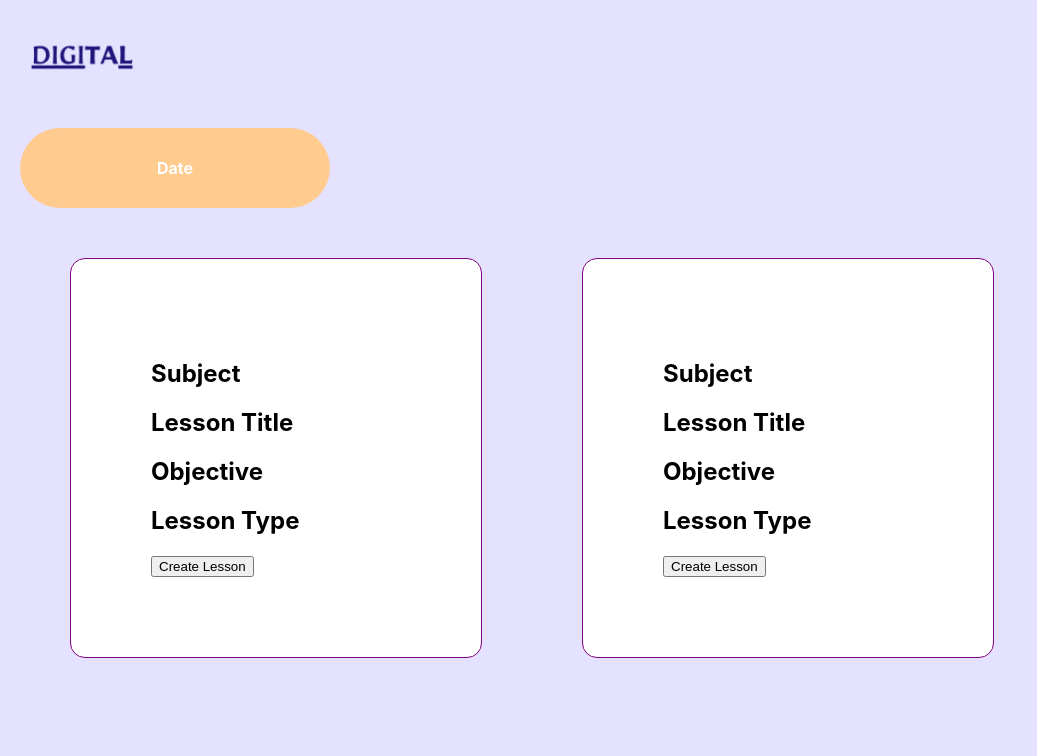
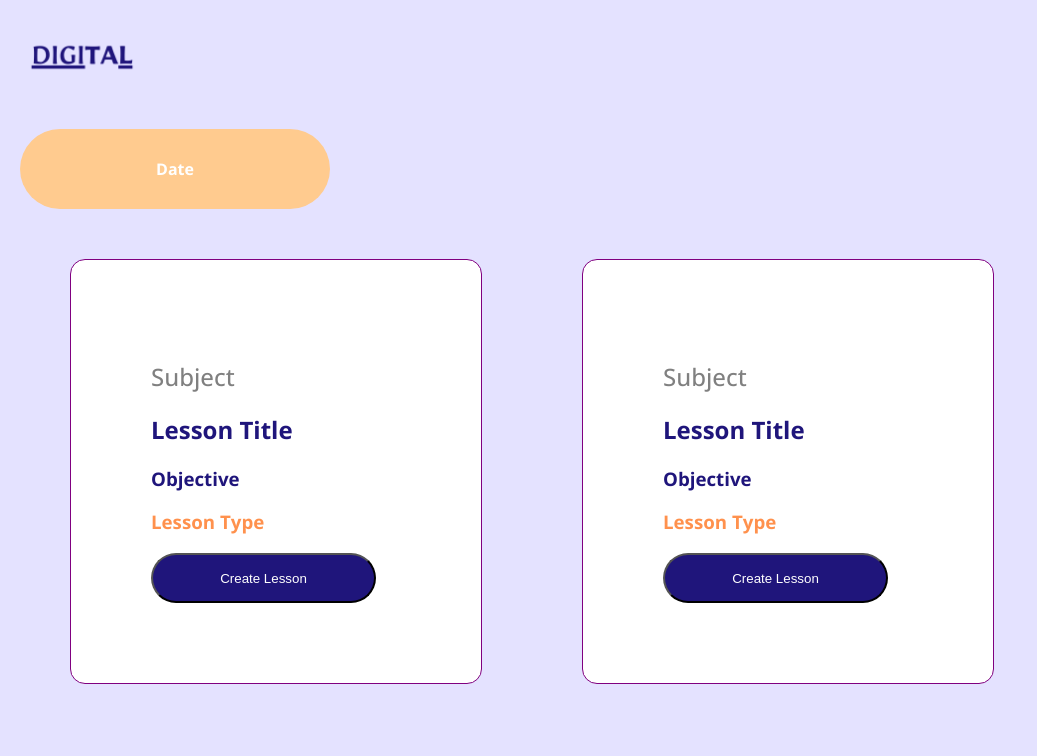
Before and after one commit to jmcc999/DigitalTAFrontEnd, a React (Create React App) app in the folder app/: page / in a window 1280 px wide. Shown: the top 756 px of the page, without its empty margins (0-1037 px from the left). Built offline with nearby package versions, Linux system fonts and the light colour scheme.

Commit message:
text styling

```diff
--- a/app/src/App.js
+++ b/app/src/App.js
@@ -2,6 +2,7 @@ import React, {Component} from "react";
 import logo from './purplelogo.png';
 import './App.css';
 import Subject from './Subject'
+
 
 class App extends Component {
   render() {
--- a/app/src/Subject/index.js
+++ b/app/src/Subject/index.js
@@ -1,25 +1,21 @@
 import React, { Component } from 'react';
 import ReactDOM from 'react-dom/client';
 import '../index.css';
-import App from '../App';
-
 
 class Subject extends Component {
-  constructor() {
+  /* constructor() {
     super()
-
-
-  }
+  } */
 
   render() {
     return (
 
         <div className="subject">
-            <h2>Subject</h2>
-            <h2>Lesson Title</h2>
-            <h2>Objective</h2>
-            <h2>Lesson Type</h2>
-            <input type="button" value="Create Lesson"/>
+            <h2 className="subjectName">Subject</h2>
+            <h2 className="lessonTitle">Lesson Title</h2>
+            <h3 className="objective">Objective</h3>
+            <h3 className="lessonType">Lesson Type</h3>
+            <input type="button" value="Create Lesson" className="createLesson"/>
         </div>
 
     )
--- a/app/src/index.css
+++ b/app/src/index.css
@@ -1,8 +1,8 @@
+@import url('https://fonts.googleapis.com/css2?family=Comic+Neue:wght@300;400;700&family=Open+Sans:wght@300;400;500;700&display=swap');
+
 body {
   margin: 0px 20px 20px 20px;
-  font-family: -apple-system, BlinkMacSystemFont, 'Segoe UI', 'Roboto', 'Oxygen',
-    'Ubuntu', 'Cantarell', 'Fira Sans', 'Droid Sans', 'Helvetica Neue',
-    sans-serif;
+  font-family: 'Open Sans', sans-serif;
   -webkit-font-smoothing: antialiased;
   -moz-osx-font-smoothing: grayscale;
   background-color: #E4E2FF;
@@ -14,7 +14,6 @@ code {
     monospace;
 }
 
-
 .subject {
   background-color: white;
   border: 1px solid purple;
@@ -24,3 +23,26 @@ code {
   width: 250px;
   display: inline-block;
 }
+/*index subject tabs */
+.subjectName {
+  color: grey;
+  font-weight:500;
+}
+.lessonTitle {
+  color:#1F157B;
+  font-weight:900;
+}
+.objective {
+  color: #1F157B;
+  font-weight: 900;
+}
+.lessonType {
+  color: #FF914D;
+}
+.createLesson { /*button*/
+  background-color: #1F157B;
+  color: white;
+  border-radius: 30px;
+  height: 50px;
+  width: 90%;
+}
```
